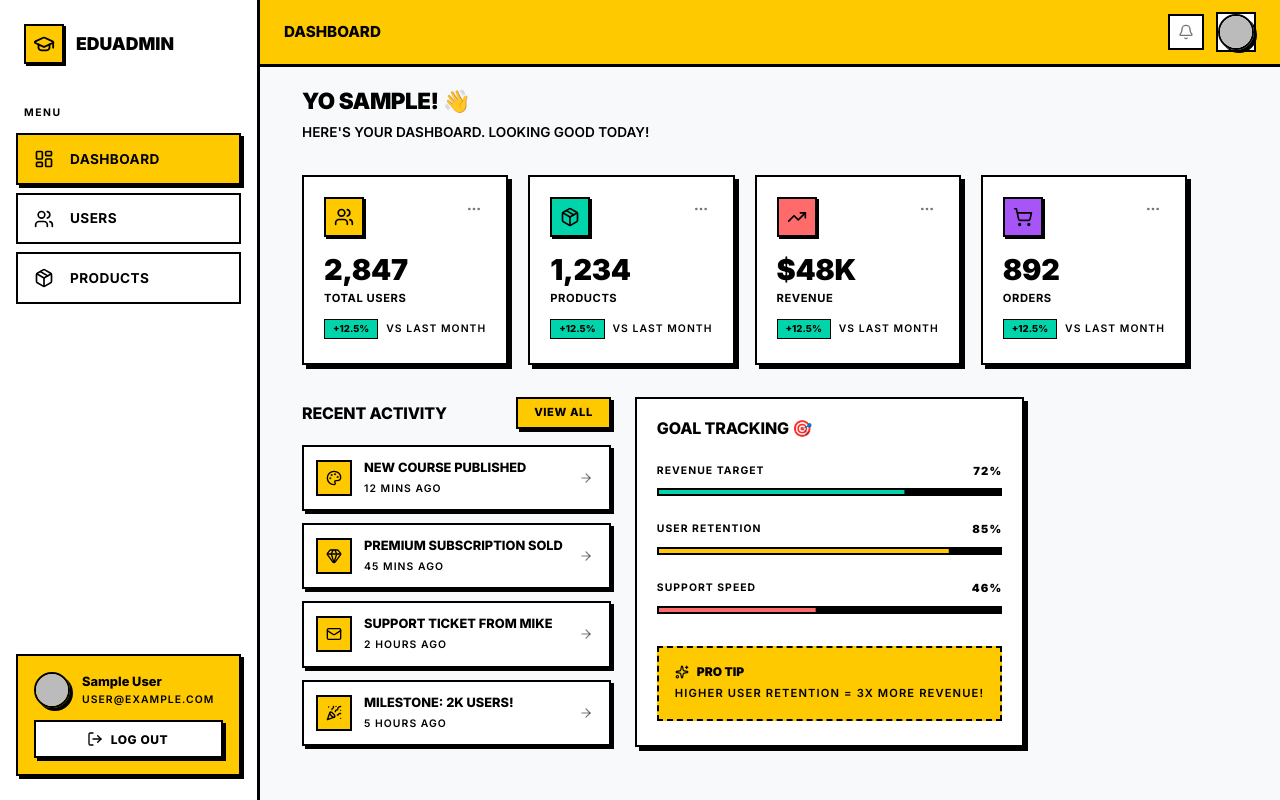
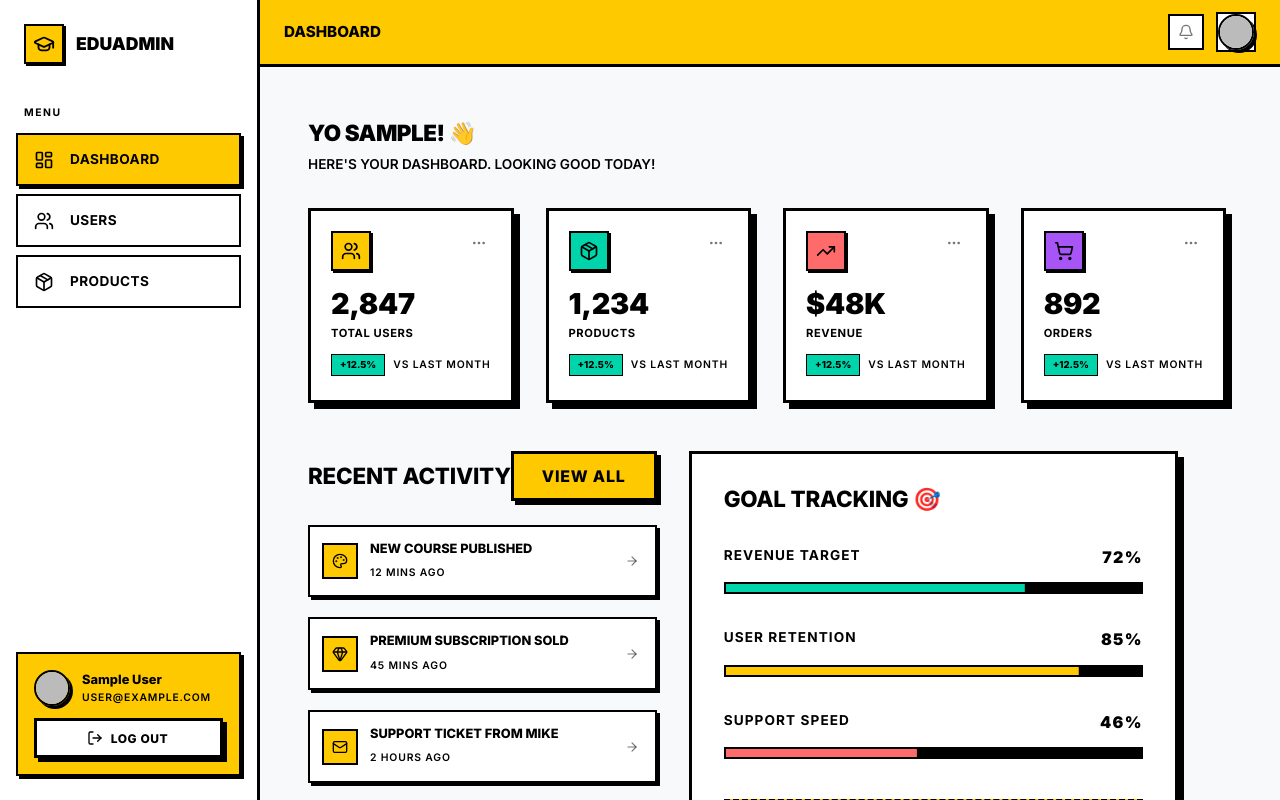
Before and after one commit to zeridexcom/eduadmin, a Next.js app: page /dashboard in a window 1280 px wide. Shown: the top 800 px of the page. Built offline with nearby package versions, Linux system fonts and the light colour scheme; no server answers; sample sign-in values are in the browser's storage.

Commit message:
UI Update: Bigger fonts, components, and wider layout

```diff
--- a/src/app/dashboard/layout.js
+++ b/src/app/dashboard/layout.js
@@ -306,13 +306,13 @@ export default function DashboardLayout({ children }) {
                     alignItems: 'center',
                 }}
             >
-                <Toolbar sx={{ minHeight: { xs: 56, md: 64 }, width: '100%' }} />
+                <Toolbar sx={{ minHeight: { xs: 70, md: 80 }, width: '100%' }} />
                 <Box
                     sx={{
                         width: '100%',
-                        maxWidth: 1000,
-                        px: { xs: 2, sm: 3, md: 4 },
-                        py: { xs: 2, md: 3 },
+                        maxWidth: 1600, // Massive width for big screens
+                        px: { xs: 2.5, sm: 4, md: 6 }, // Bigger horizontal padding
+                        py: { xs: 3, md: 5 }, // Bigger vertical padding
                     }}
                     className="animate-slide-up"
                 >
--- a/src/app/dashboard/page.js
+++ b/src/app/dashboard/page.js
@@ -165,22 +165,22 @@ export default function DashboardPage() {
             </Box>
 
             {/* Stats Grid */}
-            <Grid container spacing={2.5} sx={{ mb: 4 }}>
+            <Grid container spacing={4} sx={{ mb: 6 }}>
                 {stats.map((stat, index) => (
-                    <Grid item xs={6} lg={3} key={index}>
+                    <Grid item xs={12} sm={6} lg={3} key={index}>
                         <StatCard {...stat} index={index} />
                     </Grid>
                 ))}
             </Grid>
 
-            <Grid container spacing={3}>
+            <Grid container spacing={4}>
                 {/* Activity Feed */}
                 <Grid item xs={12} lg={7}>
-                    <Box sx={{ mb: 2, display: 'flex', alignItems: 'center', justifyContent: 'space-between' }}>
-                        <Typography variant="h3" sx={{ fontSize: '1rem' }}>RECENT ACTIVITY</Typography>
-                        <Button variant="outlined" size="small" sx={{ bgcolor: '#FFC900', fontSize: '0.7rem', py: 0.5 }}>VIEW ALL</Button>
+                    <Box sx={{ mb: 3, display: 'flex', alignItems: 'center', justifyContent: 'space-between' }}>
+                        <Typography variant="h3" sx={{ fontSize: '1.4rem' }}>RECENT ACTIVITY</Typography>
+                        <Button variant="outlined" size="medium" sx={{ bgcolor: '#FFC900', py: 1 }}>VIEW ALL</Button>
                     </Box>
-                    <Stack spacing={1.5}>
+                    <Stack spacing={2.5}>
                         {activities.map((item, i) => (
                             <ActivityItem key={i} {...item} index={i} />
                         ))}
@@ -190,24 +190,24 @@ export default function DashboardPage() {
                 {/* Goals Section */}
                 <Grid item xs={12} lg={5}>
                     <Card>
-                        <CardContent sx={{ p: 2.5 }}>
-                            <Typography variant="h3" sx={{ mb: 3, fontSize: '1rem' }}>GOAL TRACKING 🎯</Typography>
-                            <Stack spacing={3}>
+                        <CardContent sx={{ p: 4 }}>
+                            <Typography variant="h3" sx={{ mb: 4, fontSize: '1.4rem' }}>GOAL TRACKING 🎯</Typography>
+                            <Stack spacing={4}>
                                 {[
                                     { label: 'REVENUE TARGET', value: 72, color: '#00D4AA' },
                                     { label: 'USER RETENTION', value: 85, color: '#FFC900' },
                                     { label: 'SUPPORT SPEED', value: 46, color: '#FF6B6B' },
                                 ].map((target, i) => (
                                     <Box key={i}>
-                                        <Box sx={{ display: 'flex', justifyContent: 'space-between', mb: 1 }}>
-                                            <Typography variant="caption" sx={{ fontSize: '0.65rem' }}>{target.label}</Typography>
-                                            <Typography variant="caption" sx={{ fontWeight: 900, fontSize: '0.7rem' }}>{target.value}%</Typography>
+                                        <Box sx={{ display: 'flex', justifyContent: 'space-between', mb: 1.5 }}>
+                                            <Typography variant="caption" sx={{ fontSize: '0.85rem' }}>{target.label}</Typography>
+                                            <Typography variant="caption" sx={{ fontWeight: 900, fontSize: '1rem' }}>{target.value}%</Typography>
                                         </Box>
                                         <LinearProgress
                                             variant="determinate"
                                             value={target.value}
                                             sx={{
-                                                height: 8,
+                                                height: 12, // Bigger progress bar
                                                 '& .MuiLinearProgress-bar': {
                                                     bgcolor: target.color,
                                                 },
@@ -217,12 +217,12 @@ export default function DashboardPage() {
                                 ))}
                             </Stack>
 
-                            <Box sx={{ mt: 4, p: 2, border: '2px dashed #000', bgcolor: '#FFC900' }}>
-                                <Stack direction="row" spacing={1} alignItems="center" sx={{ mb: 0.5 }}>
-                                    <Sparkles size={14} />
-                                    <Typography variant="body2" sx={{ fontWeight: 900, fontSize: '0.75rem' }}>PRO TIP</Typography>
+                            <Box sx={{ mt: 5, p: 3, border: '3px dashed #000', bgcolor: '#FFC900' }}>
+                                <Stack direction="row" spacing={1.5} alignItems="center" sx={{ mb: 1 }}>
+                                    <Sparkles size={20} />
+                                    <Typography variant="body2" sx={{ fontWeight: 900, fontSize: '0.95rem' }}>PRO TIP</Typography>
                                 </Stack>
-                                <Typography variant="caption" sx={{ fontWeight: 600, display: 'block', fontSize: '0.7rem' }}>
+                                <Typography variant="caption" sx={{ fontWeight: 600, display: 'block', fontSize: '0.85rem' }}>
                                     HIGHER USER RETENTION = 3X MORE REVENUE!
                                 </Typography>
                             </Box>
--- a/src/theme/theme.js
+++ b/src/theme/theme.js
@@ -55,54 +55,55 @@ const theme = createTheme({
   typography: {
     fontFamily: '"Inter", "Helvetica Neue", Arial, sans-serif',
     h1: {
-      fontSize: '1.6rem',
+      fontSize: '2.25rem',
       fontWeight: 900,
       letterSpacing: '-0.02em',
       textTransform: 'uppercase',
     },
     h2: {
-      fontSize: '1.3rem',
+      fontSize: '1.75rem',
       fontWeight: 900,
       letterSpacing: '-0.01em',
       textTransform: 'uppercase',
     },
     h3: {
-      fontSize: '1.1rem',
+      fontSize: '1.4rem',
       fontWeight: 800,
       letterSpacing: '-0.01em',
     },
     h4: {
-      fontSize: '0.95rem',
+      fontSize: '1.15rem',
       fontWeight: 800,
     },
     h5: {
-      fontSize: '0.85rem',
+      fontSize: '1rem',
       fontWeight: 700,
     },
     h6: {
-      fontSize: '0.8rem',
+      fontSize: '0.95rem',
       fontWeight: 700,
     },
     body1: {
-      fontSize: '0.85rem',
+      fontSize: '1rem',
+      fontWeight: 500,
+      lineHeight: 1.6,
+    },
+    body2: {
+      fontSize: '0.95rem',
       fontWeight: 500,
       lineHeight: 1.5,
     },
-    body2: {
+    caption: {
       fontSize: '0.8rem',
-      fontWeight: 500,
-      lineHeight: 1.4,
-    },
-    caption: {
-      fontSize: '0.75rem',
       fontWeight: 700,
       textTransform: 'uppercase',
-      letterSpacing: '0.1em',
+      letterSpacing: '0.08em',
     },
     button: {
       fontWeight: 800,
       textTransform: 'uppercase',
       letterSpacing: '0.05em',
+      fontSize: '0.95rem',
     },
   },
   shape: {
@@ -148,15 +149,16 @@ const theme = createTheme({
       styleOverrides: {
         root: {
           borderRadius: 0,
-          padding: '8px 16px',
-          fontSize: '0.8rem',
+          padding: '12px 28px', // Bigger padding
+          fontSize: '1rem', // Bigger font
           fontWeight: 800,
-          border: '2px solid #000',
-          boxShadow: '3px 3px 0 #000',
+          border: '3px solid #000', // Thicker border
+          boxShadow: '4px 4px 0 #000', // Bigger shadow
+          textTransform: 'uppercase',
           transition: 'all 0.15s ease',
           '&:hover': {
             transform: 'translate(-2px, -2px)',
-            boxShadow: '6px 6px 0 #000',
+            boxShadow: '8px 8px 0 #000', // Bigger hover shadow
           },
           '&:active': {
             transform: 'translate(2px, 2px)',
@@ -177,19 +179,27 @@ const theme = createTheme({
             backgroundColor: '#FFD633',
           },
         },
+        sizeLarge: {
+          padding: '16px 36px',
+          fontSize: '1.2rem',
+        },
+        sizeSmall: {
+          padding: '8px 20px',
+          fontSize: '0.85rem',
+        }
       },
     },
     MuiCard: {
       styleOverrides: {
         root: {
           borderRadius: 0,
-          border: '2px solid #000',
-          boxShadow: '4px 4px 0 #000',
+          border: '3px solid #000', // Thicker border
+          boxShadow: '6px 6px 0 #000', // Bigger shadow
           backgroundColor: '#FFFFFF',
-          transition: 'all 0.15s ease',
+          transition: 'all 0.2s ease',
           '&:hover': {
-            transform: 'translate(-2px, -2px)',
-            boxShadow: '6px 6px 0 #000',
+            transform: 'translate(-3px, -3px)',
+            boxShadow: '10px 10px 0 #000',
           },
         },
       },
```
Also changed, not shown: src/app/dashboard/products/page.js (+13 -13 lines), src/app/dashboard/users/page.js (+11 -11 lines).
